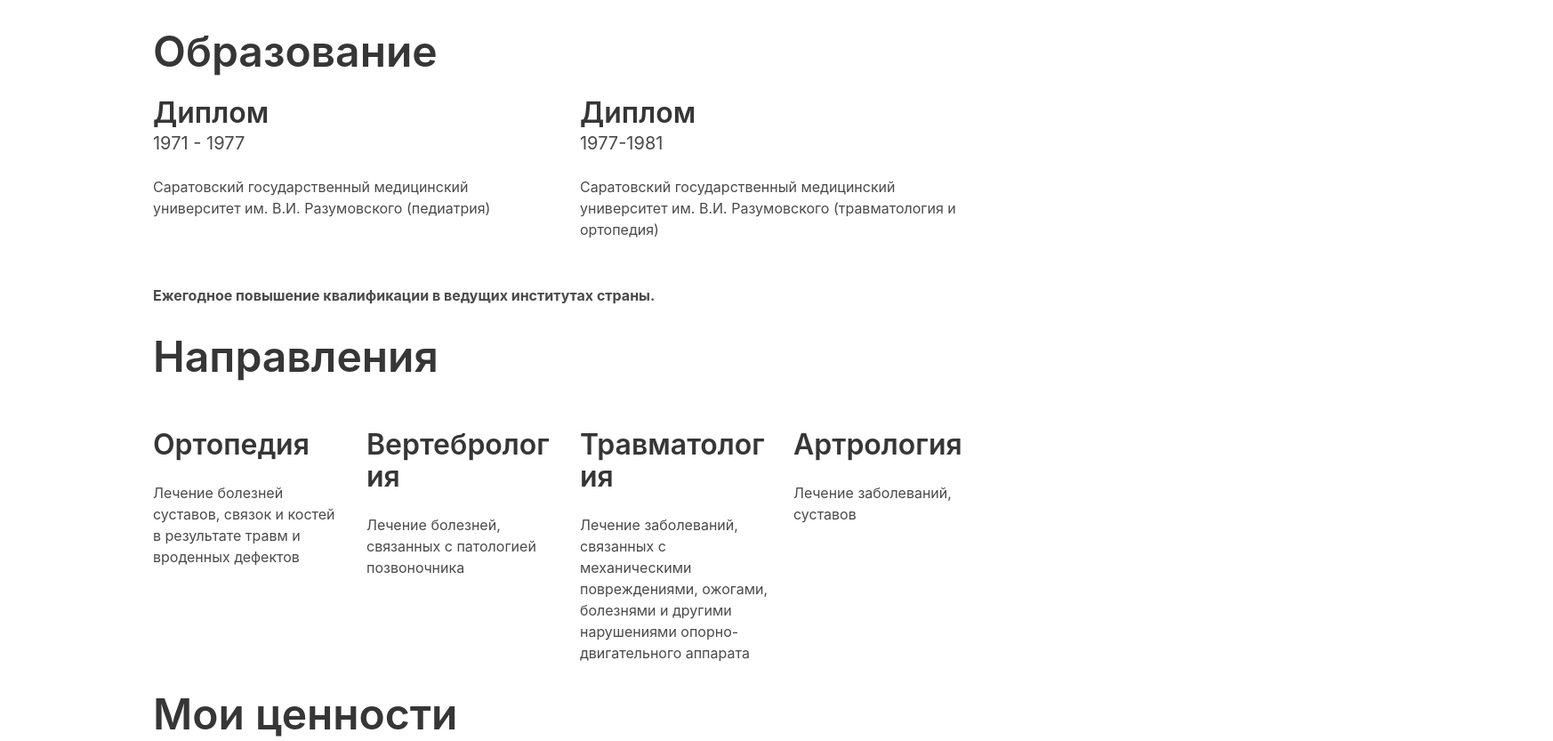
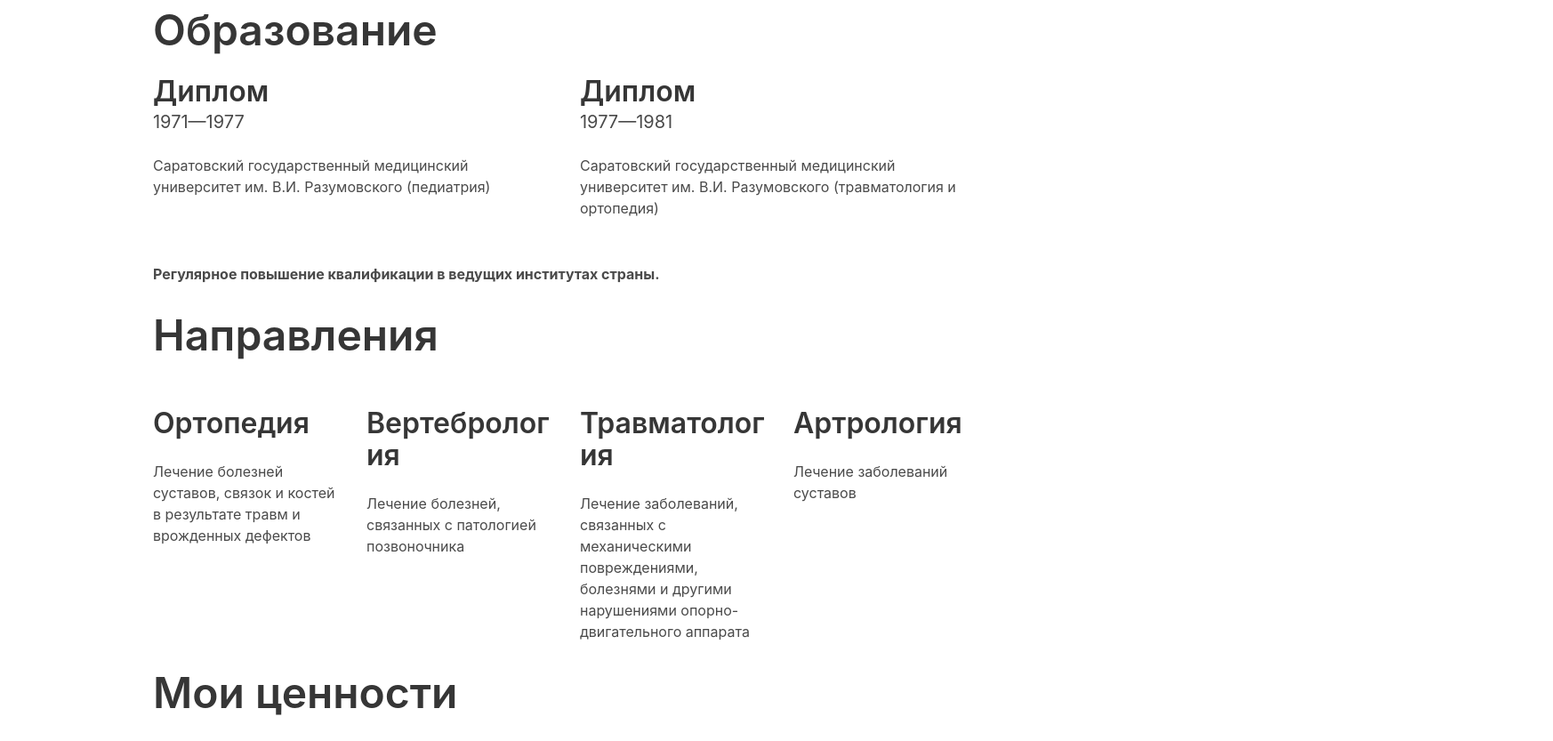
Before and after one commit to MaxTitkov/akorotkov, a plain HTML site: page index.html in a window 1280 px wide. Shown: the part 1120-1953 px from the top of the page at 89% size, 1746 px wide, since content can reach past the window. Drawn offline with nearby package versions, Linux system fonts and the light colour scheme; a web font is replaced by a local one.

Commit message:
Update index.html

```diff
--- a/index.html
+++ b/index.html
@@ -25,7 +25,7 @@
             <div class="navbar-brand">
                 <div class="brand-container is-multiline has-text-left mb-3">
                     	<h1 class='brand-title'>Коротков А.И.</h1>
-                    	<p class='brand-title-small'>детский ортопед-травматолог</p>
+                    	<p class='brand-title-small'>детский ортопед-травматолог, врач высшей категории</p>
                     	<a href="tel:+79107019702" class="brand-phone" id='hideWide'>
 							<p class="navbar-phone">+7-910-701-9-702</p>
                  		</a>
@@ -96,28 +96,28 @@
             <div class="column is-10 is-offset-1">
                 <div class="article about">
                 	<h1 class="title is-1" id="about-article">Обо мне</h1>
-                	<p class='article-content'>Коротков Александр Иванович — детский ортопед-травматолог, врач высшей категории, отличник здравоохранения. Стаж работы более 45 лет. Специализируется на лечении детей и подростков с патологией опорно-двигательного аппарата, включая: дисплазии тазобедренных суставов, нарушения осанки (сколиоз, кифоз), деформации стоп (вальгусная деформация, варусная деформация, конская стопа, полая стопа), кривошею, врожденные аномалии развития, посттравматические дефекты, воспалительные заболезвания костной ткани и опорно-двигательного аппарата, аномалии опорно-двигательного аппарата. Реабилитация пациентов с ДЦП. Составление плана лечения и  реабилитации. </p>
+                	<p class='article-content'>Коротков Александр Иванович — детский ортопед-травматолог, врач высшей категории, отличник здравоохранения. Стаж работы более 45 лет. Специализируется на лечении детей и подростков с патологией опорно-двигательного аппарата, включая: дисплазии тазобедренных суставов, нарушения осанки (сколиоз, кифоз), деформации стоп (вальгусная деформация, варусная деформация, конская стопа, полая стопа), кривошею, врожденные аномалии развития, посттравматические дефекты, воспалительные заболезвания костной ткани и опорно-двигательного аппарата, аномалии опорно-двигательного аппарата. Составление плана лечения и  реабилитации. </p>
                 	<h1 class="title is-1" id="education-article">Образование</h1>
                 	<div class="columns">
                 		<div class="column">
                 			<h3 class='title is-3'>Диплом</h1>
-                			<p class='subtitle is-10'>1971 - 1977</p>
+                			<p class='subtitle is-10'>1971—1977</p>
                 			<p class='article-content'>Саратовский государственный медицинский университет им. В.И. Разумовского (педиатрия)</p>
                 		</div>
                 		<div class="column">
                 			<h3 class='title is-3'>Диплом</h1>
-                			<p class='subtitle is-10'>1977-1981</p>
+                			<p class='subtitle is-10'>1977—1981</p>
                 			<p>Саратовский государственный медицинский университет им. В.И. Разумовского (травматология и ортопедия)</p>
                 		</div>
                 	</div>
-					<p> <b>Ежегодное повышение квалификации в ведущих институтах страны.</b></p>
+					<p> <b>Регулярное повышение квалификации в ведущих институтах страны.</b></p>
                 </div>
                 <div class="article competencies">
 			<h1 class="title is-1" id="education-article">Направления</h1>
                 	<div class="columns">
                 		<div class="column">
                 			<h1 class="title" id="speciality-article">Ортопедия</h1>
-                			<p class="content">Лечение болезней суставов, связок и костей в результате травм и вроденных дефектов</p>
+                			<p class="content">Лечение болезней суставов, связок и костей в результате травм и врожденных дефектов</p>
                 		</div>
                 		<div class="column">
                 			<h1 class="title">Вертебрология</h1>
@@ -125,11 +125,11 @@
                 		</div>
                 		<div class="column">
                 			<h1 class="title">Травматология</h1>
-                			<p class="content">Лечение заболеваний, связанных с механическими повреждениями, ожогами, болезнями и другими нарушениями опорно-двигательного аппарата</p>
+                			<p class="content">Лечение заболеваний, связанных с механическими повреждениями, болезнями и другими нарушениями опорно-двигательного аппарата</p>
                 		</div>
                 		<div class="column">
                 			<h1 class="title">Артрология</h1>
-                			<p class="content">Лечение заболеваний, суставов</p>
+                			<p class="content">Лечение заболеваний суставов</p>
                 		</div>
                 	</div>
                 </div>
```
